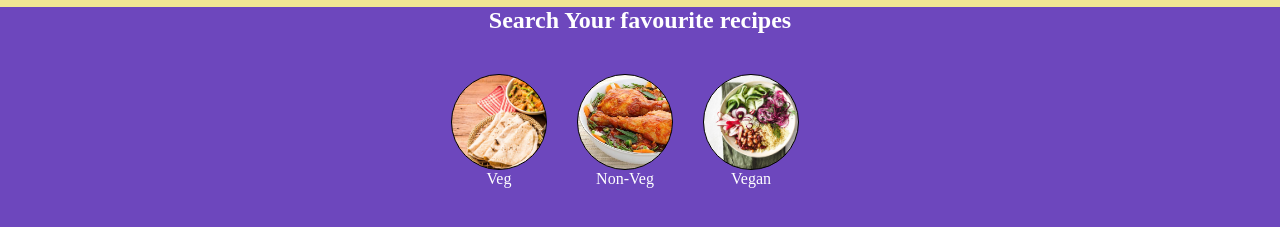
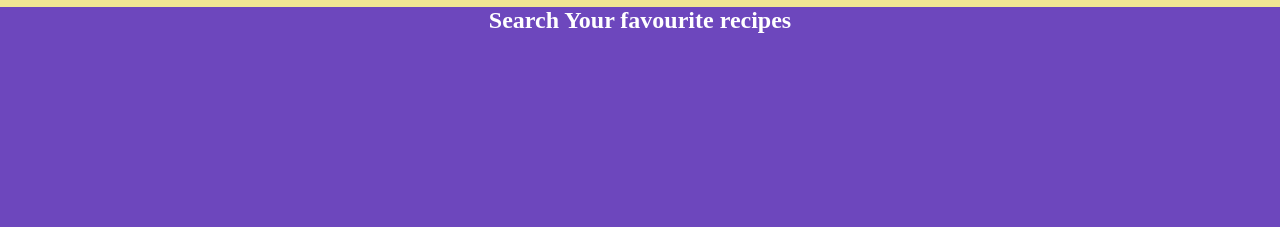
Before and after one commit to KaranSinghBhandari0/Recipe-Website, a plain HTML site: page index.html in a window 1280 px wide. Shown: the part 51-278 px from the top of the page. Drawn offline with Linux system fonts and the light colour scheme.

Commit message:
Add files via upload
Removed choice option

```diff
--- a/app.js
+++ b/app.js
@@ -58,13 +58,9 @@ let getRecipe = async (dish) => {
 
             // append all dabas in container
             container.appendChild(div);
-
-            // choice div ko gayab kardo
-            document.querySelector(".choice-div").style.display = "none";
         }
     } catch(error) {
         headingH2.innerText = "Error in fetching recipes !!!";
-        document.querySelector(".choice-div").style.display = "flex";
     }
 }
 
@@ -74,7 +70,8 @@ searchBtn.addEventListener("click",(e)=> {
     popupDIV.style.display = "none";
     let dish = input.value.trim();      // to remove spaces
     if(dish == "") {
-        headingH2.innerText = "Please enter a dish...";
+        container.innerHTML = "";
+        alert("Please Enter a dish name");
     } else {
         getRecipe(dish);
     }
--- a/index.html
+++ b/index.html
@@ -31,21 +31,6 @@
         <p style="text-align: start; color: black;"></p>
     </div>
 
-    <div class="choice-div">
-        <div class="choice-box">
-            <div id="veg"></div>
-            <p>Veg</p>
-        </div>
-        <div class="choice-box">
-            <div id="non-veg"></div>
-            <p>Non-Veg</p>
-        </div>
-        <div class="choice-box">
-            <div id="vegan"></div>
-            <p>Vegan</p>
-        </div>
-    </div>
-
     <script src="app.js"></script>
 </body>
 </html>
--- a/style.css
+++ b/style.css
@@ -124,45 +124,3 @@ h2 {
     color: red;
     cursor: pointer;
 }
-
-/* choice section */
-
-.choice-div {
-    display: flex;
-    justify-content: center;
-    margin: 30px auto;
-}
-
-.choice-box {
-    display: flex;
-    flex-direction: column;
-    color: #fff;
-    margin-right: 30px;
-    cursor: pointer;
-    text-align: center;
-}
-
-.choice-box div{
-    height: 12vmin;
-    width: 12vmin;
-    border-radius: 50%;
-    border: 1px solid black;
-    background-size: cover;
-    margin: 0 auto;
-}
-
-#veg {
-    background-image: url("veg.webp");
-}
-#non-veg {
-    background-image: url("non-veg.jpg");
-}
-#vegan {
-    background-image: url("vegan.jpg");
-}
-
-.choice-box:hover {
-    text-decoration: underline;
-    text-decoration-color: red;
-    font-size: 18px;
-}
```
